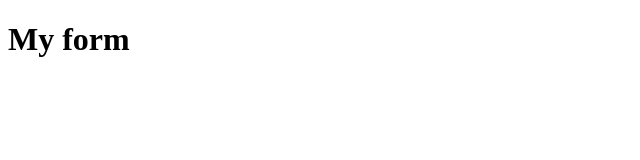
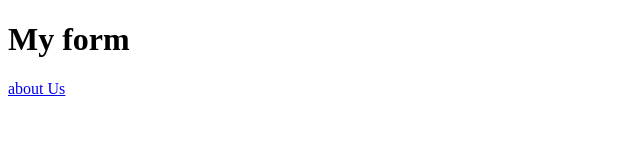
Before and after one commit to Ranojoy007/First-Report, a plain HTML site: page index.html in a window 1280 px wide. Shown: the full height of the page, 0-640 px from the left. Drawn offline with Linux system fonts and the light colour scheme.

Commit message:
Update index.html

```diff
--- a/index.html
+++ b/index.html
@@ -7,5 +7,6 @@
 </head>
 <body>
     <h1>My form</h1>
+    <a href="from.html">about Us</a>
 </body>
 </html>
```
